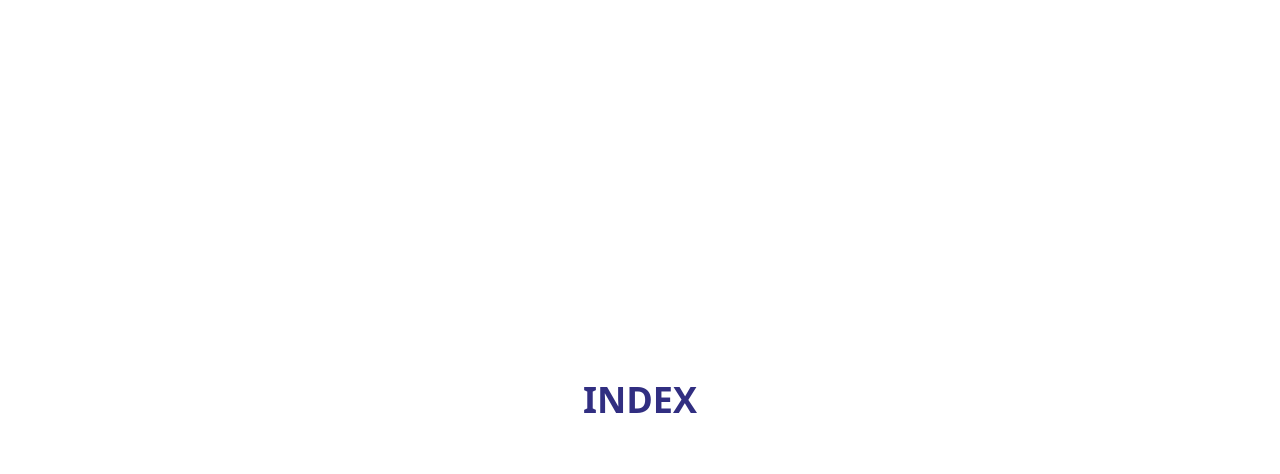
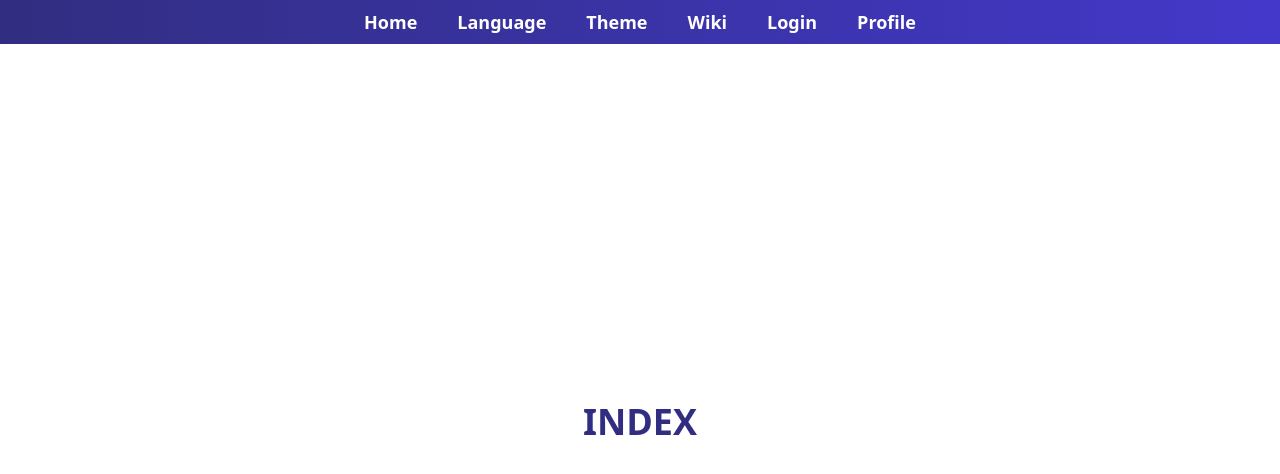
Before and after one commit to santiagomanso/oblivion, a Next.js app: page / in a window 1280 px wide. Shown: the top 474 px of the page. Built offline with nearby package versions, Linux system fonts and the light colour scheme.

Commit message:
✨ created navbar

```diff
--- /dev/null
+++ b/src/components/Navbar.tsx
@@ -0,0 +1,15 @@
+import { navData } from "@/data/navData"
+
+const Navbar = () => {
+  return (
+      <nav>
+          <ul className="flex gap-10 justify-center text-lg font-bold text-white  bg-gradient-to-r from-indigo-900 to-indigo-700 py-2">
+                  {navData.map((item) =>
+                      <li key={item.id}>{item.text}</li>
+                  )}
+          </ul>
+    </nav>
+  )
+}
+
+export default Navbar
--- a/src/components/containers/Layout.tsx
+++ b/src/components/containers/Layout.tsx
@@ -1,3 +1,5 @@
+import Navbar from "../Navbar"
+
 interface layoutI {
   children?: React.ReactNode
 }
@@ -5,7 +7,7 @@ interface layoutI {
 const Layout = ({ children }: layoutI) => {
   return (
     <main className='flex flex-col bg-gradient-to-br from-white to-white h-screen'>
-      {/* navbar */}
+      <Navbar/>
       <div className='flex justify-center items-center flex-1'>{children}</div>
     </main>
   )
--- /dev/null
+++ b/src/data/navData.ts
@@ -0,0 +1,34 @@
+import { navDataArray } from "@/types/navDataType";
+
+export const navData: navDataArray = [
+    {
+    id: 1,
+    text: "Home",
+    path: "/"
+},
+    {
+        id: 2,
+            text: "Language",
+    path: ""
+    },
+    {
+        id: 3,
+    text: "Theme",
+    path: ""
+    },
+    {
+        id: 4,
+    text: "Wiki",
+    path: "/wiki"
+    },
+    {
+        id: 5,
+    text: "Login",
+    path: "/login"
+    },
+    {
+        id: 6,
+    text: "Profile",
+    path: "/profile"
+    }
+]
--- /dev/null
+++ b/src/interfaces/navDataInterface.ts
@@ -0,0 +1,6 @@
+export interface navDataI {
+    id: number
+    text: string
+    path: string
+    icon?: string
+}
--- /dev/null
+++ b/src/types/navDataType.ts
@@ -0,0 +1,3 @@
+import { type navDataI } from "@/interfaces/navDataInterface"
+
+export type navDataArray=navDataI[]
```
